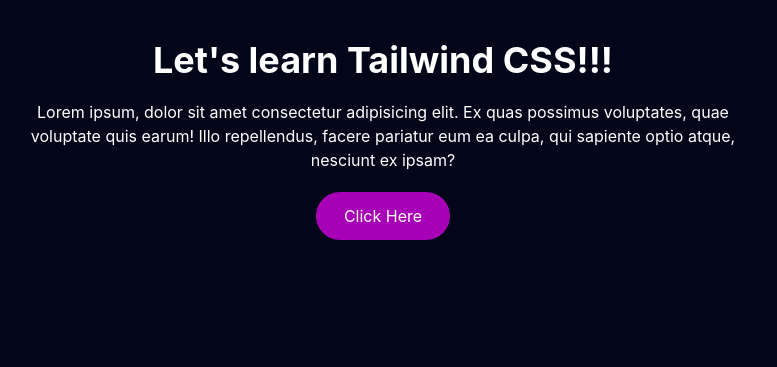
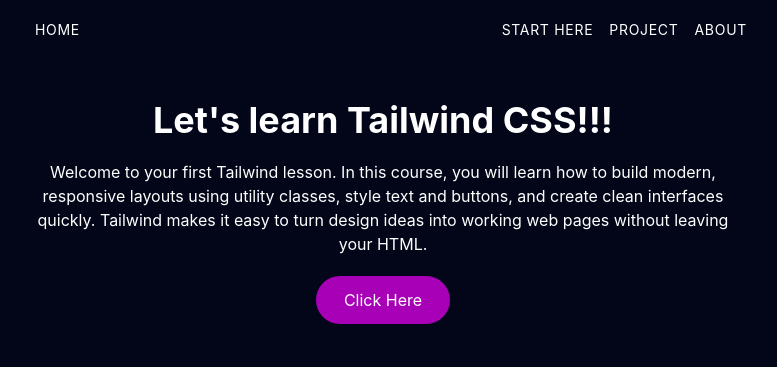
Before and after one commit to shadrach68/Tailwind, a website built with Vite: page index.html in a window 1280 px wide. Shown: the whole page, without its empty margins (257-1034 px from the left). Built offline with nearby package versions, Linux system fonts and the light colour scheme.

Commit message:
Feat:Add hover to button and also styled the navbar

```diff
--- a/index.html
+++ b/index.html
@@ -7,16 +7,30 @@
     <title>First tailwind lesson</title>
   </head>
   <body class="bg-slate-950 text-white">
+    <header class=" max-w-3xl mx-auto px-5 py-3">
+    <nav class="py-2 flex gap-4 uppercase tracking-wider text-sm">
+      <a href="#" class="pl-4 mr-auto">Home</a>
+      <a href="#">Start Here</a>
+      <a href="#">Project</a>
+      <a href="#">About</a>
+    </nav>
+    </header>
 
     <section class="space-y-5 text-center max-w-3xl mx-auto px-5 py-10">
-
       <h1 class="text-4xl font-bold">Let's learn Tailwind CSS!!!</h1>
 
-      <p>Lorem ipsum, dolor sit amet consectetur adipisicing elit. Ex quas possimus voluptates, quae voluptate quis earum! Illo repellendus, facere pariatur eum ea culpa, qui sapiente optio atque, nesciunt ex ipsam?</p>
+      <p >
+        Welcome to your first Tailwind lesson. In this course, you will learn
+        how to build modern, responsive layouts using utility classes, style
+        text and buttons, and create clean interfaces quickly. Tailwind makes it
+        easy to turn design ideas into working web pages without leaving your
+        HTML.
+      </p>
 
-      <a href="#" class="bg-fuchsia-700 py-3 px-7 inline-block rounded-full">Click Here</a>
+      <a href="#" class="bg-fuchsia-700 transition delay-150 duration-300 ease-in-out hover:-translate-y-1 hover:scale-105 hover:bg-fuchsia-600 py-3 px-7 inline-block rounded-full"
+        >Click Here</a
+      >
     </section>
-
 
     <script type="module" src="/src/main.ts"></script>
   </body>
```
